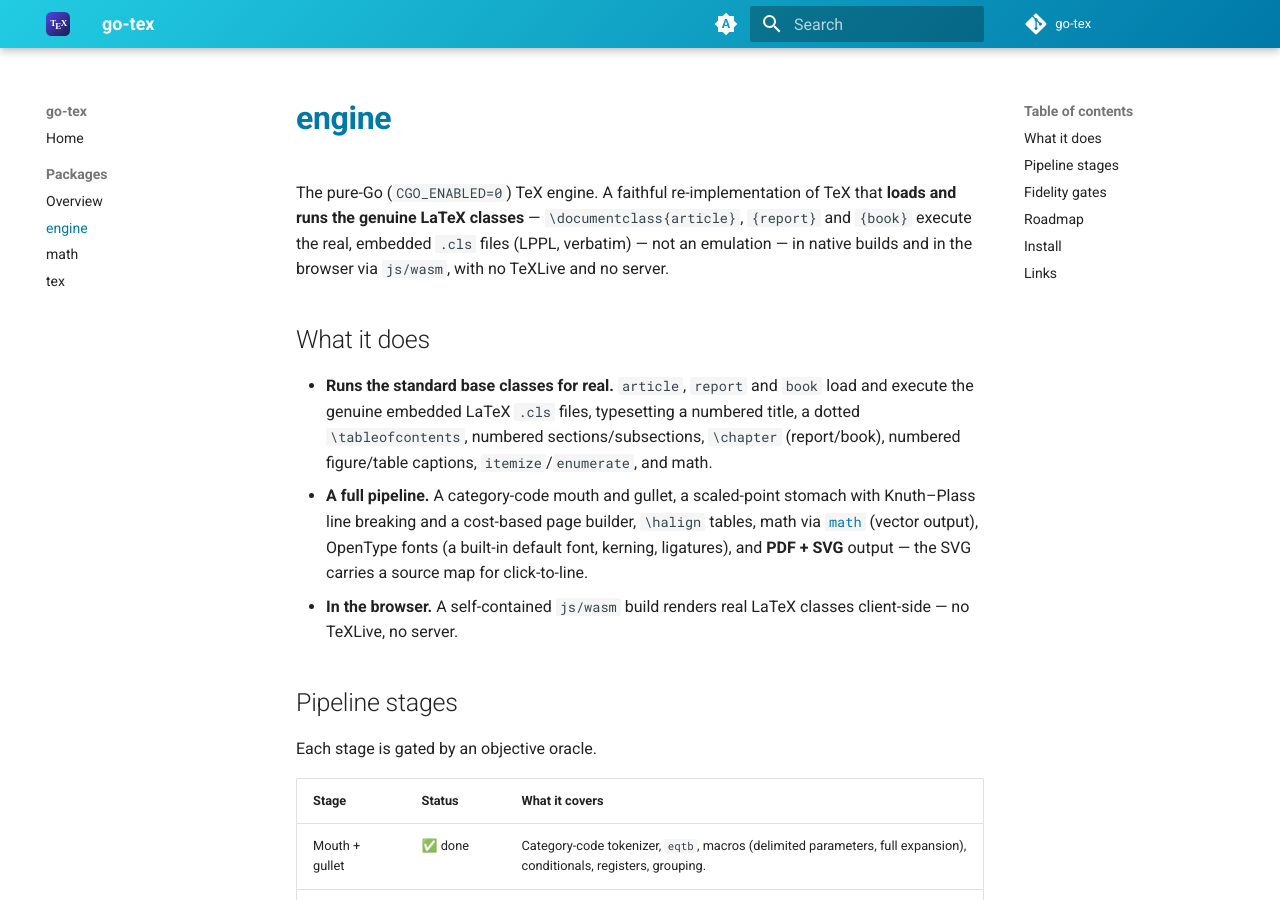
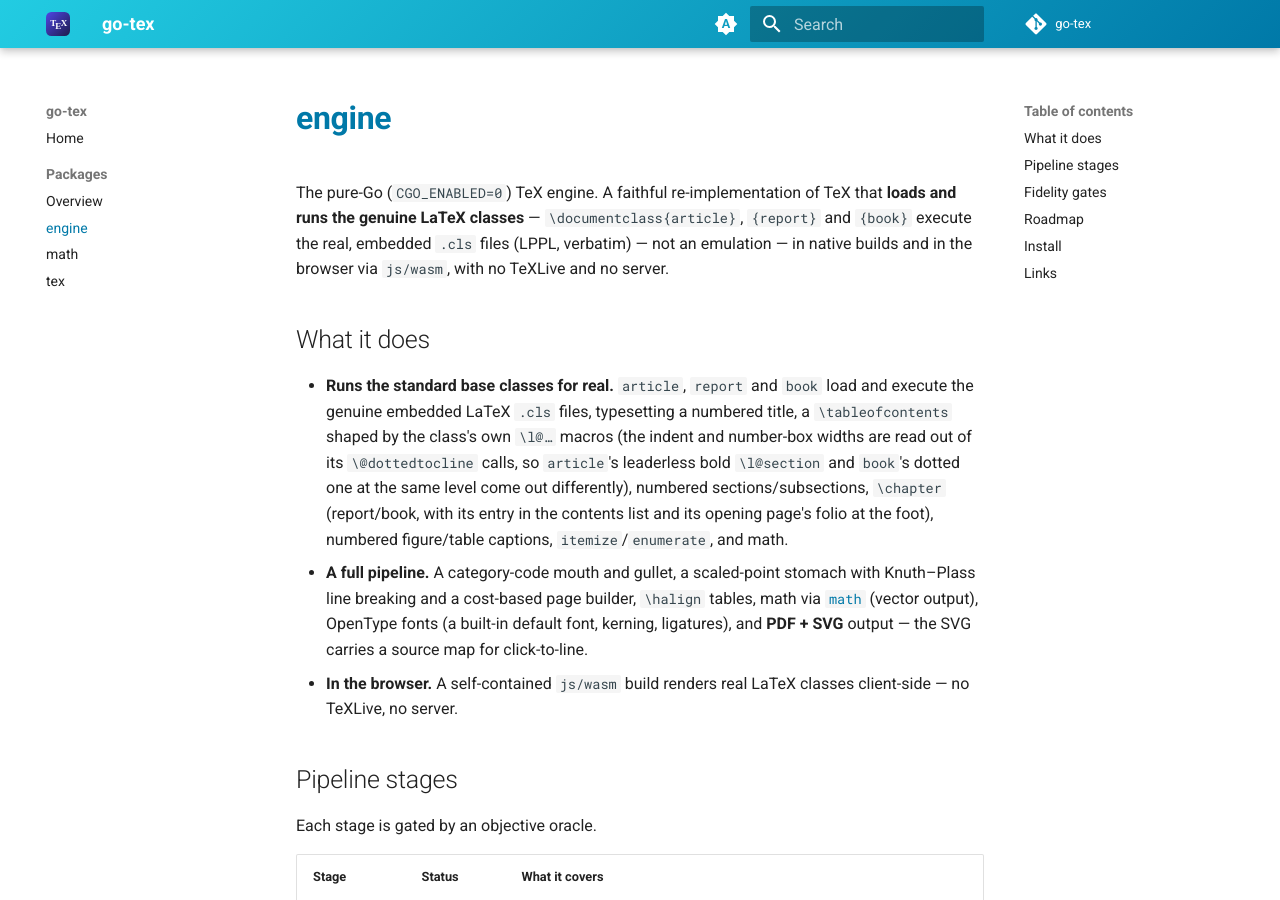
Before and after one commit to go-tex/docs, an MkDocs documentation site: the page built from docs/packages/engine.md, in a window 1280 px wide and 900 px high. Built offline with MkDocs 1.6.1 and Material for MkDocs 9.7.7, drawn with Linux system fonts in a browser that asks for light colours; the version menu is left out.

Commit message:
docs: a contents list is shaped by the class, not simply "dotted" (#6)
* docs: the fidelity median, measured — and amsart is no longer on the roadmap

Two claims were stale against the code.

"about 90% (median) of the reference engine's prose words", on a "sample" of
arXiv papers, is now a corpus of 154 real papers each with a reference PDF, and
the measured median is 101% (2026-10-04). The honest reading is written down
with it: a median above 100% is expected, because the engine emits each
formula's SOURCE as an invisible text layer so maths can be found, copied and
read aloud, and a word census counts it. What matters is the tail — 10 of the
154 below 95%, 3 below 90% — not the median. Pagination exact for 37, total page
deviation 342.

And "`amsart` ... not yet run as real files" was contradicted by the engine's own
README and by the code: amsart.cls is one of FOUR real .cls files embedded with
go:embed (article, report, book, amsart), and \documentclass{amsart} typesets its
own title and section numbering. Checked rather than copied: the engine renders
"UN TITRE MESURABLE" in amsart's uppercase title style with "1. Une section".
The roadmap entry asking for it is removed, and what is genuinely left — TikZ/pgf
drawing behind GOTEX_PGF, float pagination, two-column reprint — stays.

Co-Authored-By: Claude Opus 5 <noreply@anthropic.com>

* docs: a contents list is shaped by the class, not simply "dotted"

Both pages said a real \documentclass{article} typesets "a dotted
\tableofcontents". It does not, and the engine no longer claims it does
(go-tex/engine#582): article.cls writes \l@section by hand — bold, \hfil,
NO leader — and reaches for \@dottedtocline only from \l@subsection down,
while book.cls and report.cls make \l@section dotted at the very same
level. The shape is read out of whichever class is loaded.

Also says that \chapter now gets its own entry in the contents list and
that its opening page keeps its folio at the foot (go-tex/engine#586) —
in a book, every chapter opening is a \thispagestyle{plain} page.

Co-Authored-By: Claude Opus 5 <noreply@anthropic.com>

---------

Co-authored-by: Claude Opus 5 <noreply@anthropic.com>

```diff
--- a/docs/packages/engine.md
+++ b/docs/packages/engine.md
@@ -10,9 +10,12 @@ TeXLive and no server.
 
 - **Runs the standard base classes for real.** `article`, `report` and `book`
   load and execute the genuine embedded LaTeX `.cls` files, typesetting a
-  numbered title, a dotted `\tableofcontents`, numbered sections/subsections,
-  `\chapter` (report/book), numbered figure/table captions, `itemize`/`enumerate`,
-  and math.
+  numbered title, a `\tableofcontents` shaped by the class's own `\l@…` macros
+  (the indent and number-box widths are read out of its `\@dottedtocline` calls,
+  so `article`'s leaderless bold `\l@section` and `book`'s dotted one at the same
+  level come out differently), numbered sections/subsections, `\chapter`
+  (report/book, with its entry in the contents list and its opening page's folio
+  at the foot), numbered figure/table captions, `itemize`/`enumerate`, and math.
 - **A full pipeline.** A category-code mouth and gullet, a scaled-point stomach
   with Knuth–Plass line breaking and a cost-based page builder, `\halign` tables,
   math via [`math`](math.md) (vector output), OpenType fonts (a built-in default
```
Also changed, not shown: docs/index.md (+3 -2 lines).
